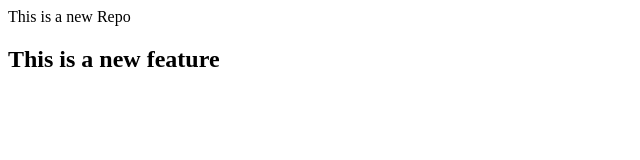
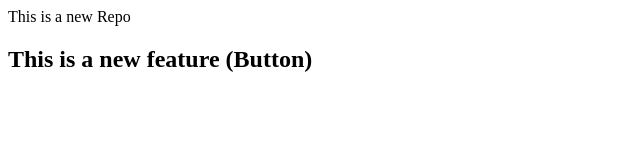
Before and after one commit to Sajjad0014/LocalRepo, a plain HTML site: page index.html in a window 1280 px wide. Shown: the whole page, without its empty margins (0-640 px from the left). Drawn offline with Linux system fonts and the light colour scheme.

Commit message:
Added a new button to the feature

```diff
--- a/index.html
+++ b/index.html
@@ -1,4 +1,4 @@
 <p>This is a new Repo</p>
 
 
-<h2> This is a new feature</h2>
+<h2> This is a new feature (Button)</h2>
```
